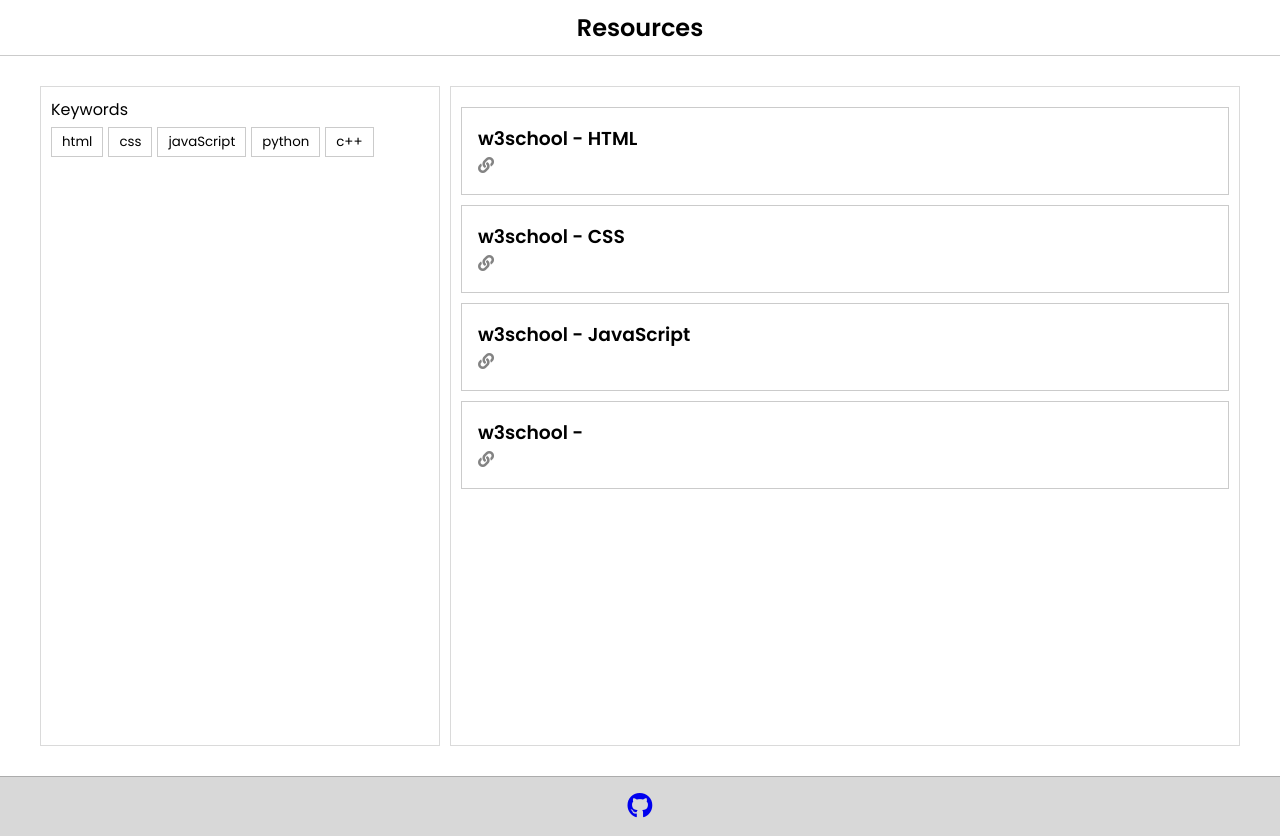
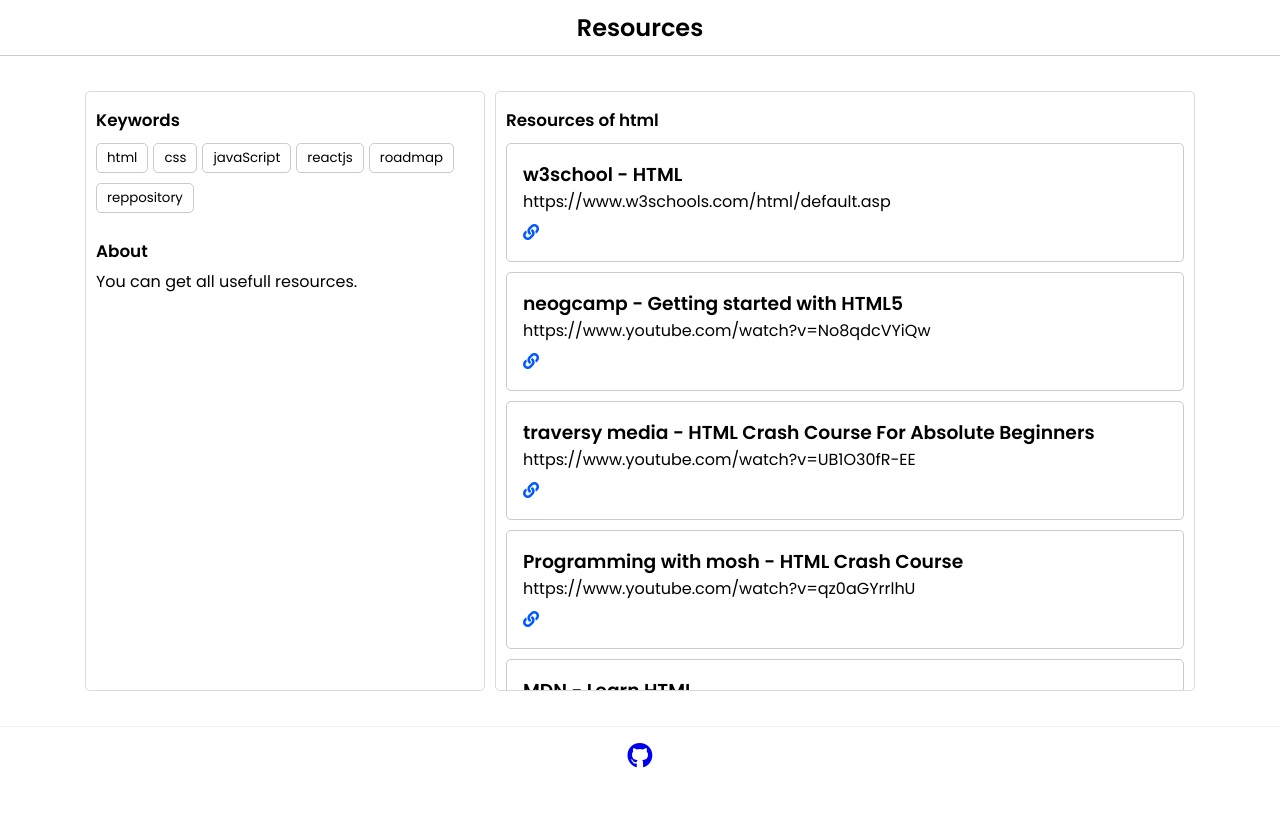
Before and after one commit to pritam-kr/resources, a React (Create React App) app: page / in a window 1280 px wide. After the commit the page ends 800 px from the top, so only its background shows below. Built offline with nearby package versions, Linux system fonts and the light colour scheme.

Commit message:
Collecting data

```diff
--- a/src/App.css
+++ b/src/App.css
@@ -4,47 +4,81 @@
   box-sizing: border-box;
   font-family: 'Poppins', sans-serif;
 }
+/* width */
+::-webkit-scrollbar {
+  width: 10px;
+}
 
+/* Track */
+::-webkit-scrollbar-track {
+  background: #f1f1f1;
+}
+
+/* Handle */
+::-webkit-scrollbar-thumb {
+  background: #888;
+}
+
+/* Handle on hover */
+::-webkit-scrollbar-thumb:hover {
+  background: #555;
+}
 #main-section{
   display: flex;
   justify-content: center;
   padding: 30px 0;
-  height: 90vh;
+
 }
 .resources-container{
   width: 1200px;
   max-width: 100%;
   margin: 0 20px;
-  display: grid;
-  grid-template-columns: 400px auto;
-  grid-gap: 10px;
+  display: flex;
+  justify-content: center;
+  flex-wrap: wrap;
 }
 .keywords-container{
   border: 1px solid rgba(0, 0, 0, 0.144);
+  border-radius: 5px;
   padding: 10px;
+  width: 400px;
+  margin: 5px;
+  height: 600px;
 }
 .links-container{
   border: 1px solid rgba(0, 0, 0, 0.144);
+  border-radius: 5px;
   padding: 10px;
   overflow-y: scroll;
+  width: 700px;
+  height: 600px;
+  margin: 5px;
+}
+
+.about-info{
+  margin-top: 20px;
 }
 .btn-lang{
   background-color: transparent;
   padding: 4px 10px;
-  margin-right: 5px;
+  margin: 5px 5px 5px 0;
   cursor: pointer;
   border: 1px solid rgba(0, 0, 0, 0.205);
+  border-radius: 5px;
   outline: none;
 }
 .btn-lang:active{
   background-color: rgba(0, 0, 0, 0.109);
+
 }
 .container-text{
-  margin-bottom: 5px
+  margin: 5px 0;
+  font-size: 1.05rem;
 }
 
 .link-box{
   border: 1px solid rgba(0, 0, 0, 0.205);
+  border-radius: 5px;
   margin: 10px 0;
   padding: 1rem;
 }
@@ -56,3 +90,7 @@
   text-decoration: none;
   color: rgba(0, 0, 0, 0.486);
 }
+.link-box i{
+  color: rgb(0, 89, 255);
+  margin-top: 10px;
+}
--- a/src/App.js
+++ b/src/App.js
@@ -10,90 +10,76 @@
       link: "https://www.w3schools.com/html/default.asp",
     },
     {
+      title: "neogcamp - Getting started with HTML5",
+      link: "https://www.youtube.com/watch?v=No8qdcVYiQw",
+    },
+    {
+      title: "traversy media - HTML Crash Course For Absolute Beginners",
+      link: "https://www.youtube.com/watch?v=UB1O30fR-EE",
+    },
+    {
+      title: "Programming with mosh - HTML Crash Course",
+      link: "https://www.youtube.com/watch?v=qz0aGYrrlhU",
+    },
+    {
+      title: "MDN - Learn HTML",
+      link: "https://developer.mozilla.org/en-US/docs/Learn/HTML",
+    },
+    {
+      title: "Tutorialspoint - HTML Tutorial",
+      link: "https://www.tutorialspoint.com/html/index.htm",
+    },
+  ],
+  css: [
+    {
       title: "w3school - CSS",
       link: "https://www.w3schools.com/css/default.asp",
     },
+    {
+      title: "neogcamp - Getting started with CSS3",
+      link: "https://www.youtube.com/watch?v=u6_a0d94A1Q",
+    },
+    {
+      title: "MDN - Learn CSS",
+      link: "https://developer.mozilla.org/en-US/docs/Web/CSS",
+    },
+  ],
+  javaScript: [
     {
       title: "w3school - JavaScript",
       link: "https://www.w3schools.com/js/default.asp",
     },
     {
-      title: "w3school - ",
-      link: "https://www.w3schools.com/js/default.asp",
+      title: "neogcamp - JavaScript in the browser!",
+      link: "https://www.youtube.com/watch?v=yLZazznWoAs",
     },
   ],
-  css: [
+  reactjs: [
     {
-      title: "w3school - HTML",
-      link: "https://www.w3schools.com/html/default.asp",
+      title: "neogcamp - Introduction to ReactJS library",
+      link: "https://www.youtube.com/watch?v=KUJsaM-hAjs&t=6273s",
     },
     {
-      title: "w3school - CSS",
-      link: "https://www.w3schools.com/css/default.asp",
+      title: "official docs - learn reactjs",
+      link: "https://reactjs.org/",
     },
     {
-      title: "w3school - JavaScript",
-      link: "https://www.w3schools.com/js/default.asp",
-    },
-    {
-      title: "w3school - ",
-      link: "https://www.w3schools.com/js/default.asp",
+      title: "w3school - Learn reactJs",
+      link: "https://www.w3schools.com/REACT/DEFAULT.ASP",
     },
   ],
-  javaScript: [
+  roadmap: [
     {
-      title: "w3school - HTML",
-      link: "https://www.w3schools.com/html/default.asp",
-    },
-    {
-      title: "w3school - CSS",
-      link: "https://www.w3schools.com/css/default.asp",
-    },
-    {
-      title: "w3school - JavaScript",
-      link: "https://www.w3schools.com/js/default.asp",
-    },
-    {
-      title: "w3school - ",
-      link: "https://www.w3schools.com/js/default.asp",
+      title: "roadmap - Developer Roadmaps",
+      link: "https://roadmap.sh/",
     },
   ],
-  python: [
+  reppository: [
     {
-      title: "w3school - HTML",
-      link: "https://www.w3schools.com/html/default.asp",
+      title: "microsoft - Web Development for Beginners",
+      link: "https://github.com/microsoft/Web-Dev-For-Beginners",
     },
-    {
-      title: "w3school - CSS",
-      link: "https://www.w3schools.com/css/default.asp",
-    },
-    {
-      title: "w3school - JavaScript",
-      link: "https://www.w3schools.com/js/default.asp",
-    },
-    {
-      title: "w3school - ",
-      link: "https://www.w3schools.com/js/default.asp",
-    },
-  ],
-  'c++': [
-    {
-      title: "w3school - HTML",
-      link: "https://www.w3schools.com/html/default.asp",
-    },
-    {
-      title: "w3school - CSS",
-      link: "https://www.w3schools.com/css/default.asp",
-    },
-    {
-      title: "w3school - JavaScript",
-      link: "https://www.w3schools.com/js/default.asp",
-    },
-    {
-      title: "w3school - python",
-      link: "https://www.w3schools.com/js/default.asp",
-    },
-  ],
+  ]
 };
 
 const language = Object.keys(resourcesDb);
@@ -113,7 +99,7 @@
       <main id="main-section">
         <div className="resources-container">
           <div className="keywords-container">
-            <p className="container-text">Keywords</p>
+            <h5 className="container-text">Keywords</h5>
             {language.map((eachLang) => {
               return (
                 <button
@@ -124,14 +110,28 @@
                 </button>
               );
             })}
+            <div className="about-info">
+              <h5 className="container-text">About</h5>
+              <p>
+                You can get all usefull resources.
+              </p>
+            </div>
           </div>
           <div className="links-container">
+            <h5 className="container-text">Resources of {resources}</h5>
             {resourcesDb[resources].map((el) => {
               return (
                 <>
                   <div className="link-box">
-                        <a href="{el.link}"><h3>{el.title}</h3> </a>
-                        <a href="{el.link}"><span><i class="fas fa-link"></i></span> </a>
+                    <a href={el.link}>
+                      <h3>{el.title}</h3>{" "}
+                    </a>
+                    <p> {el.link}</p>
+                    <a href={el.link}>
+                      <span>
+                        <i class="fas fa-link"></i>
+                      </span>{" "}
+                    </a>
                   </div>
                 </>
               );
--- a/src/components/Footer.css
+++ b/src/components/Footer.css
@@ -3,7 +3,6 @@
     justify-content: center;
     align-items: center;
     padding: 10px 0;
-    border-top: 1px solid rgba(0, 0, 0, 0.205);
+    border-top: 1px solid rgba(0, 0, 0, 0.055);
     font-size: 1.6rem;
-    background-color: rgba(0, 0, 0, 0.151);
 }
```
